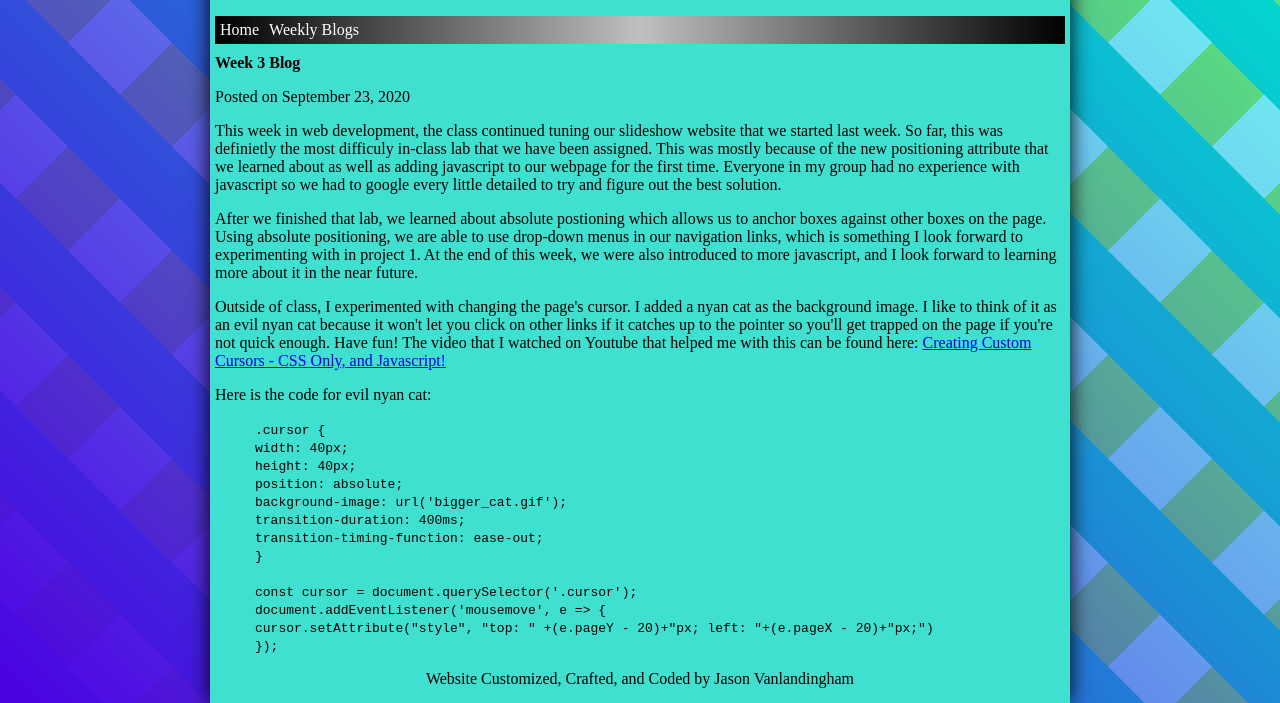
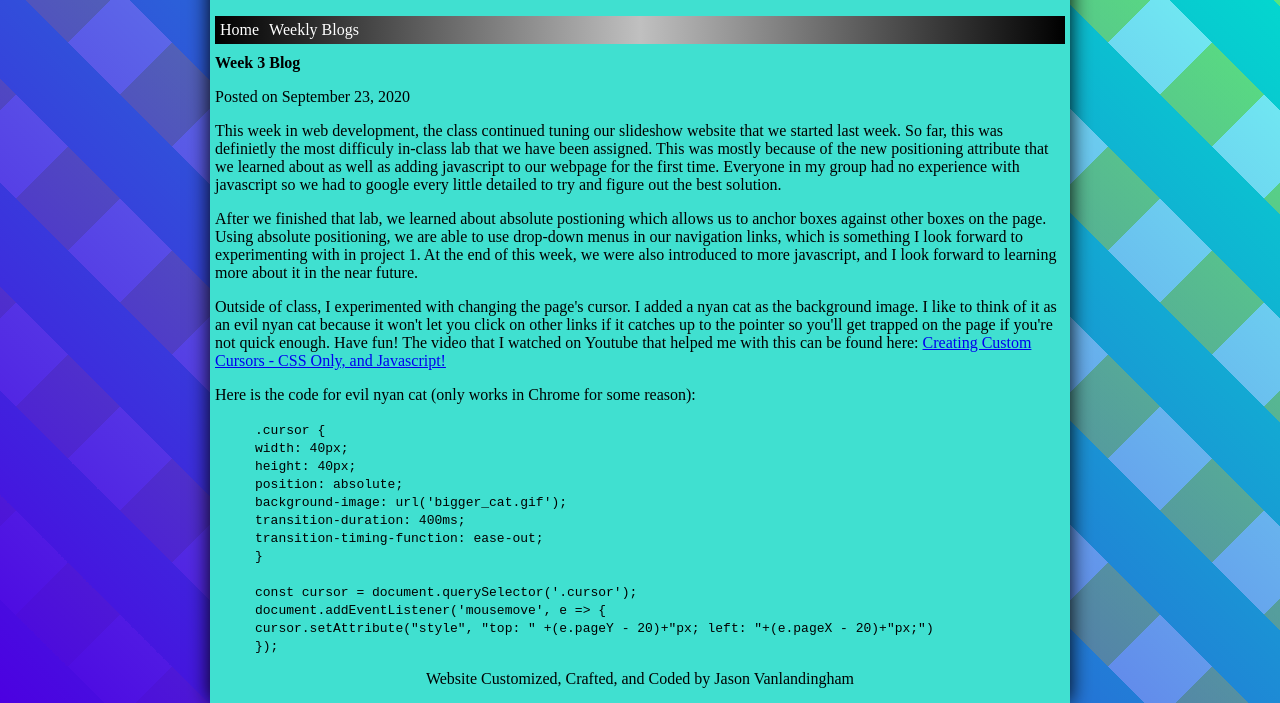
Before and after one commit to vanlanjr/cs347blog, a plain HTML site: page week3.html in a window 1280 px wide. Shown: the part 97-800 px from the top of the page. Drawn offline with Linux system fonts and the light colour scheme.

Commit message:
Added notice

```diff
--- a/week3.html
+++ b/week3.html
@@ -49,7 +49,7 @@
           on the page if you're not quick enough.  Have fun!  The video that I watched on Youtube that helped me with this can be found here: <a href="https://www.youtube.com/watch?v=rfpRZ2t_BrQ&t=411s" target="_blank">
           Creating Custom Cursors - CSS Only, and Javascript!</a>
         </p><p>
-          Here is the code for evil nyan cat:
+          Here is the code for evil nyan cat (only works in Chrome for some reason):
         </p><p>
           <code>
             <blockquote>
```
